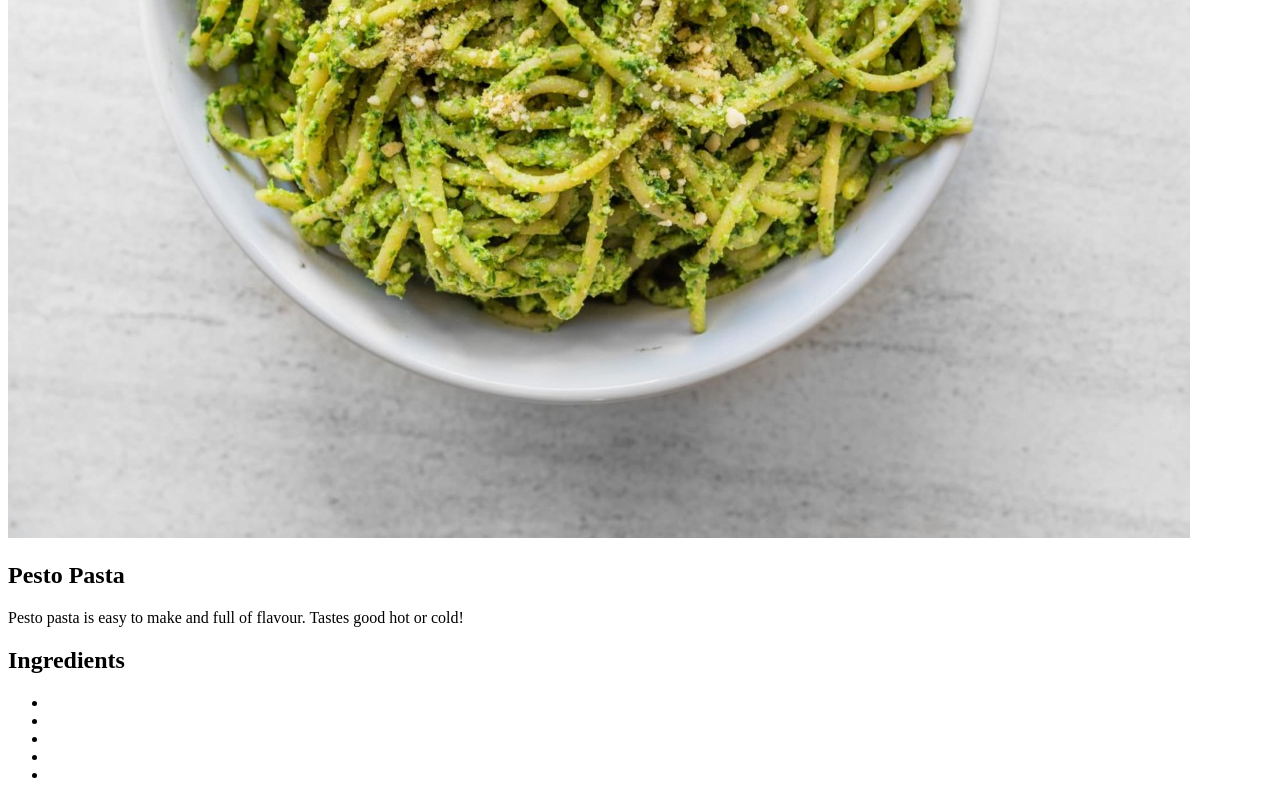
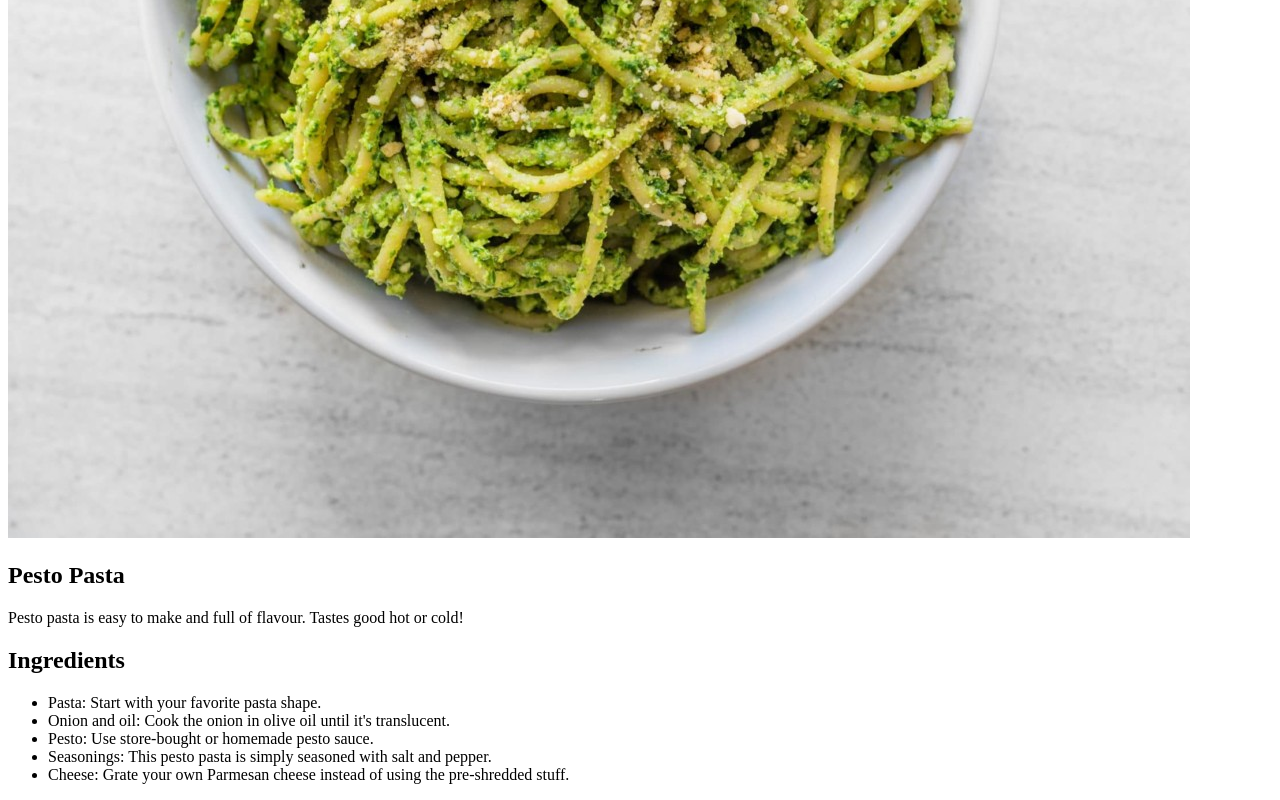
Before and after one commit to HashPowder/odin-recipes, a plain HTML site: page recipes/pasta.html in a window 1280 px wide. Shown: the part 724-1524 px from the top of the page. Drawn offline with Linux system fonts and the light colour scheme.

Commit message:
Fill empty ingredient lists with ingredients

```diff
--- a/recipes/pasta.html
+++ b/recipes/pasta.html
@@ -13,11 +13,13 @@
 
     <h2>Ingredients</h2>
     <ul>
-        <li></li>
-        <li></li>
-        <li></li>
-        <li></li>
-        <li></li>
+        <li>Pasta: Start with your favorite pasta shape.</li>
+        <li>Onion and oil: Cook the onion in olive oil until it's translucent.</li>
+        <li>Pesto: Use store-bought or homemade pesto sauce.</li>
+        <li>Seasonings: This pesto pasta is simply seasoned with salt and pepper.</li>
+        <li>Cheese: Grate your own Parmesan cheese instead of using the pre-shredded stuff.</li>
     </ul>
+
+
  </body>
 </html>
```
